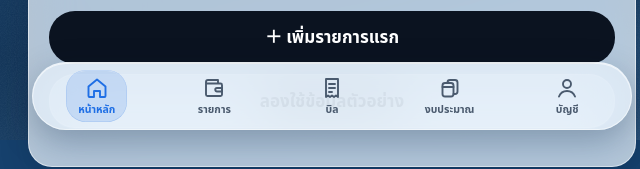
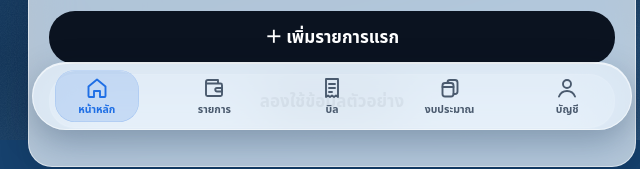
Before and after one commit to thitiwutchm/centel.app, a plain HTML site: page index.html in a window 1280 px wide. Shown: the part 660-829 px from the top of the page, 308-948 px from the left. Drawn offline with Linux system fonts and the light colour scheme; no server answers.

Commit message:
Tab bar: selected pill is the same size on every tab (#56)
PR #54 sized the pill to its label, so Transactions got a wide pill and Home a
narrow one. Now every pill is the slot width, capped at 84px so wide screens stay
snug. sw cache v39.


Claude-Session: https://claude.ai/code/session_01F3zFZW9ZbfMf7uWXsLVafe

Co-authored-by: Claude <noreply@anthropic.com>

```diff
--- a/styles.css
+++ b/styles.css
@@ -226,7 +226,8 @@ main { padding: 12px 16px; max-width: 640px; margin: 0 auto; }
 /* The selected pill hugs the icon + label (not the whole slot), tinted with the accent. */
 .tabbar .tab-in {
   display: inline-flex; flex-direction: column; align-items: center; justify-content: center; gap: 2px;
-  flex: none; padding: 6px 12px 5px; border-radius: 20px; min-width: 60px;
+  /* Same width on every tab (slot width, capped so wide screens stay snug), so the pill never changes size. */
+  width: min(100%, 84px); padding: 6px 0 5px; border-radius: 20px;
   transition: background .25s, box-shadow .25s, color .25s;
 }
 .tabbar .ti { width: 24px; height: 24px; fill: none; stroke: currentColor; stroke-width: 1.7; stroke-linecap: round; stroke-linejoin: round; }
```
Also changed, not shown: docs/screenshots/tab-pill-equal/all.png (added).
